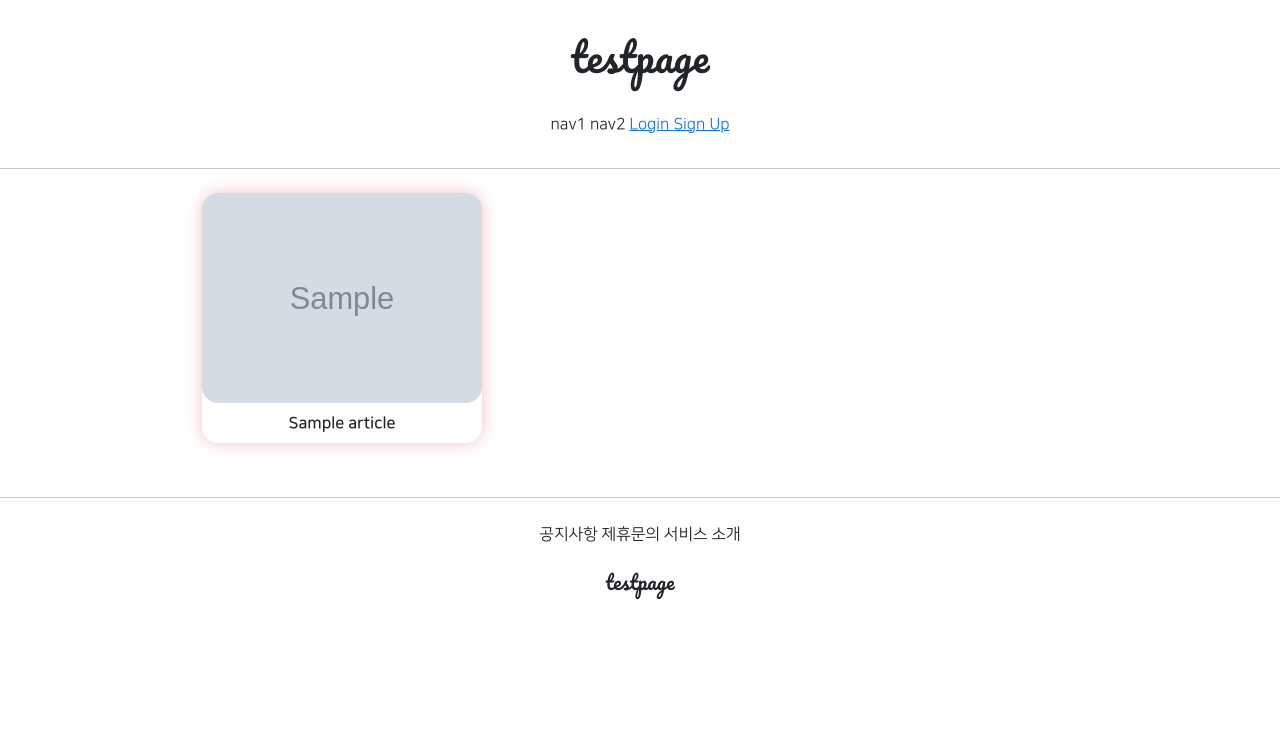
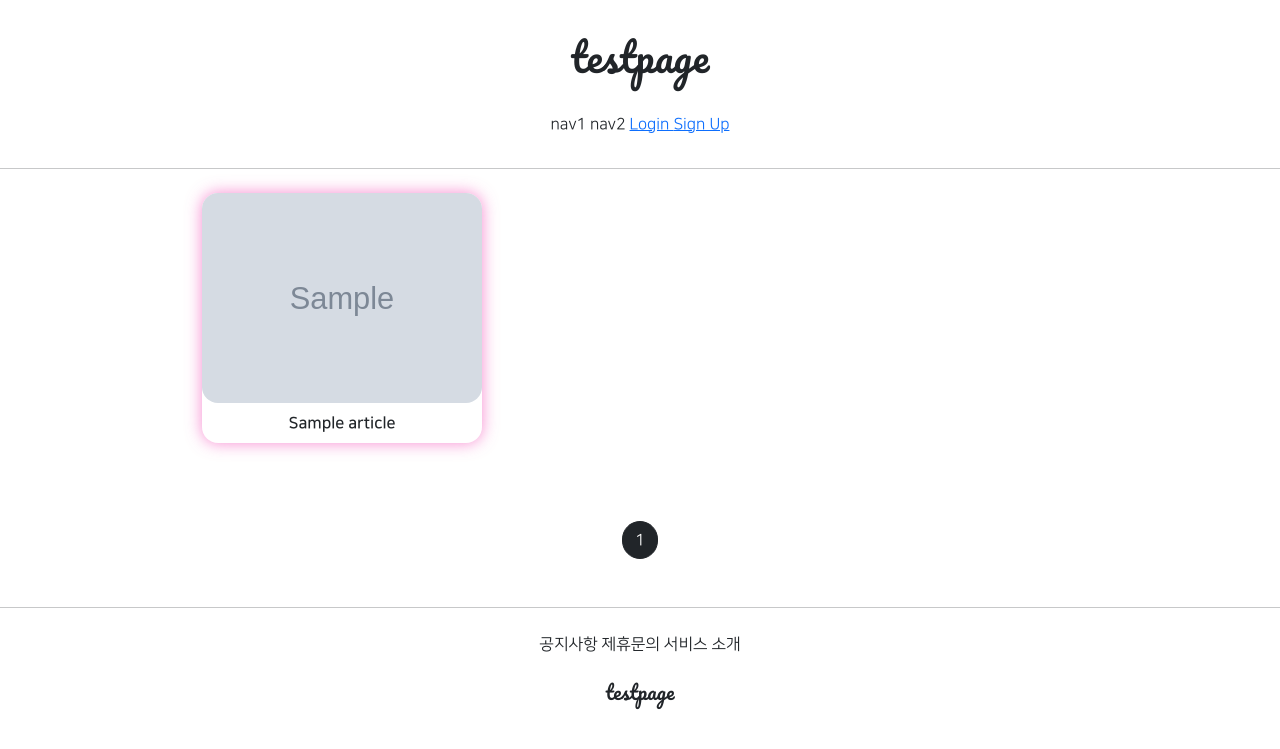
Before and after one commit to phu92/GIS_PHU, a Django app: page /articles/list/ in a window 1280 px wide. Shown: the top 749 px of the page. Run offline with Django 3.2, Linux system fonts and the light colour scheme; tables that the repository leaves empty hold one stand-in row (values such as "Sample post"); grey boxes marked "Sample" are stand-in pictures; parts of the project's set-up code (start-up, migrations or seed data) failed here and were passed over; some libraries are stand-ins or nearby versions.

Commit message:
8.6 django commit 3

```diff
--- a/articleapp/templates/articleapp/list.html
+++ b/articleapp/templates/articleapp/list.html
@@ -1,25 +1,21 @@
 {% extends 'base.html' %}
 {% load static %}
-
 {% block content %}
-
     <style>
         .container div {
           width: 280px;
-          {#background-color: antiquewhite;#}
           display: flex;
           justify-content: center;
           align-items: center;
           border-radius: 1rem;
             flex-direction: column;
-            box-shadow: 0 0 1rem rgba(241, 155, 155, 0.62);
+            box-shadow: 0 0 1rem rgba(243, 83, 186, 0.68);
         }
         .container img {
             width: 100%;
             border-radius: 1rem;
         }
     </style>
-
     <div class="container my-4">
         {% for article in article_list %}
             <div>
@@ -28,12 +24,11 @@
                 </a>
                 <span class="my-2 NNS_B">{{ article.title }}</span>
             </div>
-
         {% endfor %}
     </div>
 
     <script src="{% static 'js/magicgrid.js' %}"></script>
 
-
+    {% include 'snippets/pagination.html' %}
 
 {% endblock %}
--- a/static/js/magicgrid.js
+++ b/static/js/magicgrid.js
@@ -286,7 +286,7 @@ magicGrid.listen();
 
 var masonrys = document.getElementsByTagName( "img")
 
-for (let i=0; masonrys.length; i ++) {
+for (let i=0; i < masonrys.length; i ++) {
   masonrys[i].addEventListener('load', function () {
     magicGrid.positionItems();
   },false)
--- /dev/null
+++ b/templates/snippets/pagination.html
@@ -0,0 +1,18 @@
+    <div class="text-center my-5">
+        {% if page_obj.has_previous %}
+            <a href="?page={{ page_obj.previous_page_number }}"
+               class="btn btn-secondary rounded-pill">
+                {{ page_obj.previous_page_number }}
+            </a>
+        {% endif %}
+            <a href="#"
+               class="btn btn-dark rounded-pill">
+                {{ page_obj.number }}
+            </a>
+        {% if page_obj.has_next %}
+            <a href="?page={{ page_obj.next_page_number }}"
+               class="btn btn-secondary rounded-pill">
+                {{ page_obj.next_page_number }}
+            </a>
+        {% endif %}
+    </div>
```
